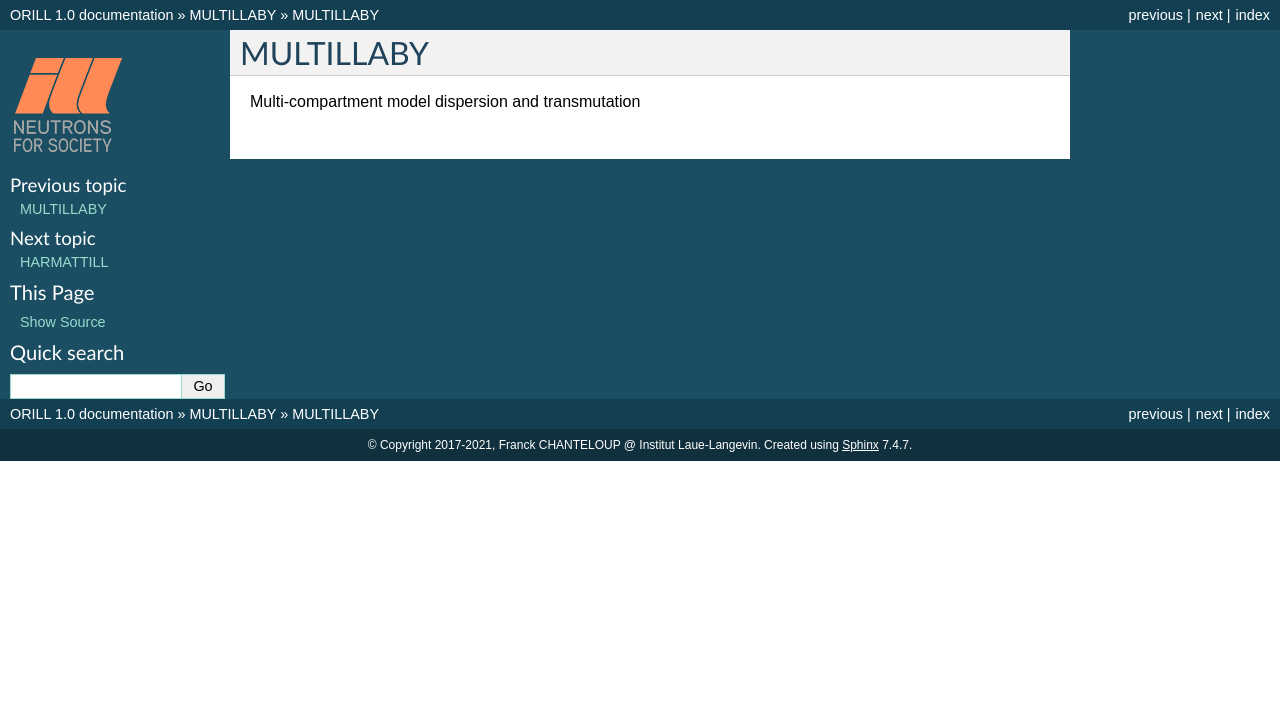
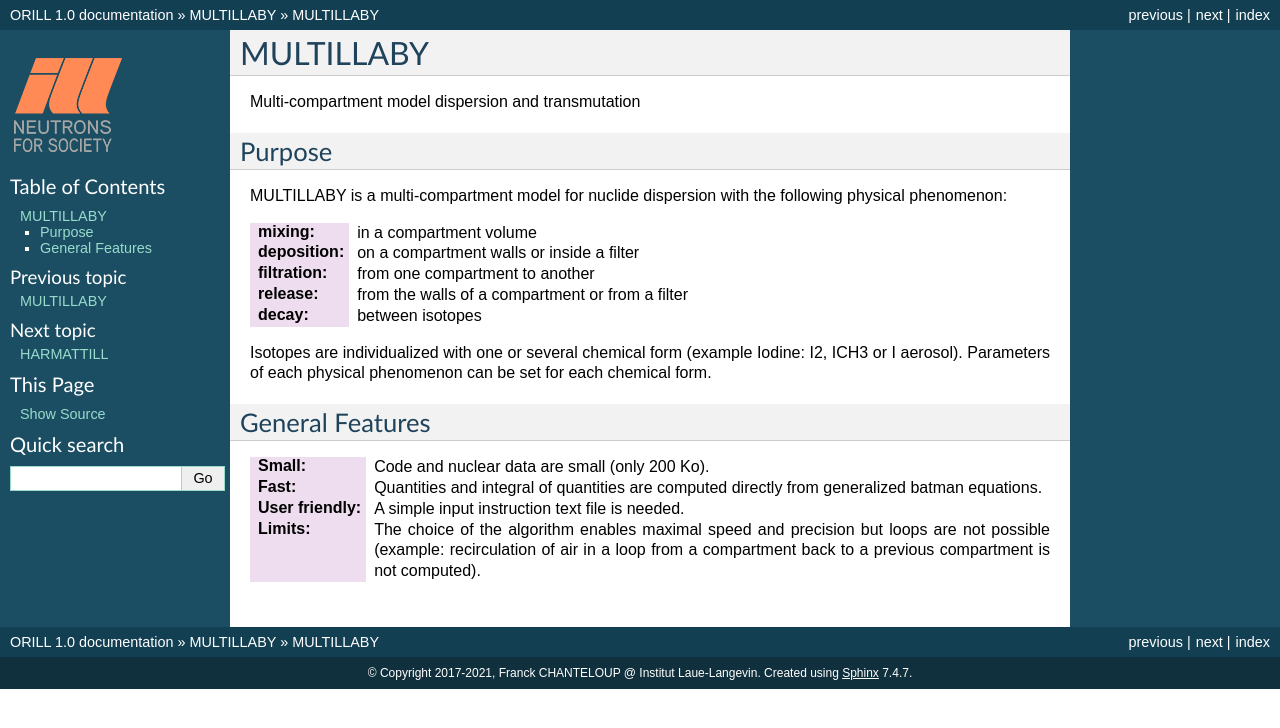
Before and after one commit to orill/orill, a Sphinx documentation site: the page built from docs/multi/multi.rst, in a window 1280 px wide. Shown: the top 728 px of the page. Built offline with Sphinx 7.4.7, drawn with Linux system fonts in a browser that asks for light colours.

Commit message:
Update multi.rst

```diff
--- a/docs/multi/multi.rst
+++ b/docs/multi/multi.rst
@@ -1,3 +1,25 @@
+==========
 MULTILLABY
-----------
+==========
 Multi-compartment model dispersion and transmutation
+
+Purpose
+-------
+
+MULTILLABY is a multi-compartment model for nuclide dispersion with the following physical phenomenon:
+
+:mixing: in a compartment volume
+:deposition: on a compartment walls or inside a filter
+:filtration: from one compartment to another
+:release: from the walls of a compartment or from a filter
+:decay: between isotopes
+
+Isotopes are individualized with one or several chemical form (example Iodine: I2, ICH3 or I aerosol). Parameters of each physical phenomenon can be set for each chemical form.
+
+General Features
+----------------
+
+:Small: Code and nuclear data are small (only 200 Ko).
+:Fast: Quantities and integral of quantities are computed directly from generalized batman equations.
+:User friendly: A simple input instruction text file is needed.
+:Limits: The choice of the algorithm enables maximal speed and precision but loops are not possible (example: recirculation of air in a loop from a compartment back to a previous compartment is not computed).
```
